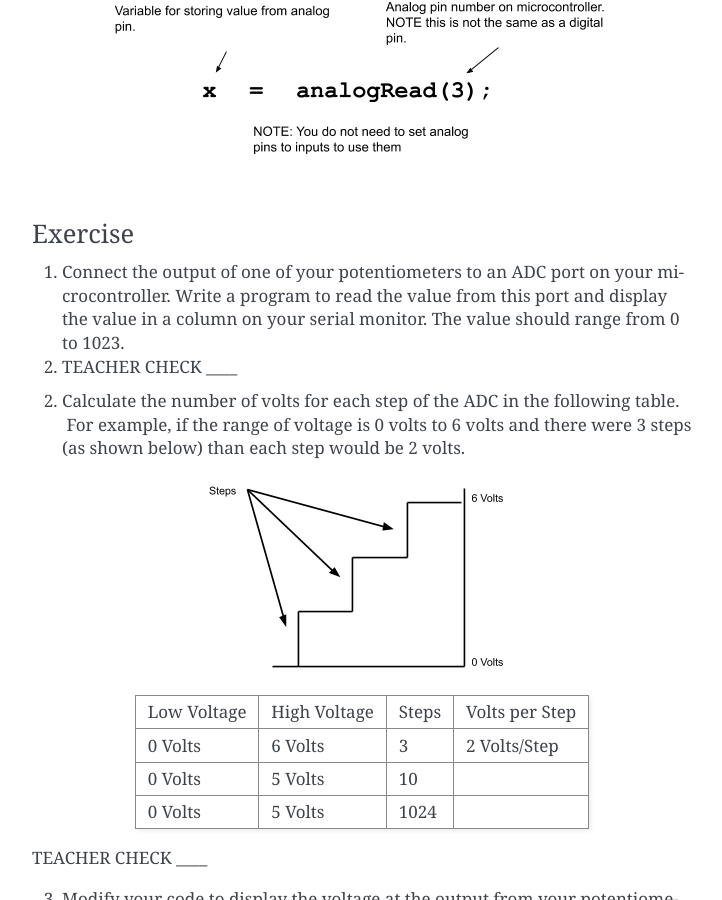
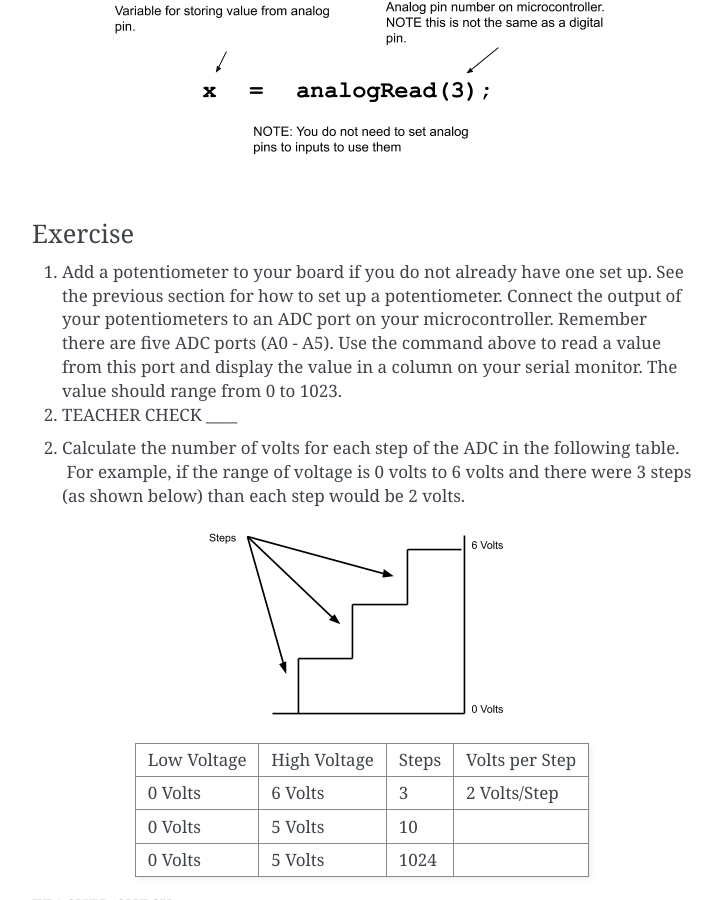
Before and after one commit to maxtkc/mvths-wiki, a Sphinx documentation site: the page built from docs/021-analog-to-digital-conversion.rst, in a window 1280 px wide and 900 px high, scrolled down 1401 px. Shown: the whole window, without its empty margins (388-1110 px from the left). Built offline with Sphinx 7.4.7, drawn with Linux system fonts in a browser that asks for light colours.

Commit message:
Update 021-analog-to-digital-conversion.rst

```diff
--- a/docs/021-analog-to-digital-conversion.rst
+++ b/docs/021-analog-to-digital-conversion.rst
@@ -46,9 +46,10 @@ you will need to use the following command.
 Exercise
 ~~~~~~~~
 
-1. Connect the output of one of your potentiometers to an ADC port on
-   your microcontroller. Write a program to read the value from this
-   port and display the value in a column on your serial monitor. The
+1. Add a potentiometer to your board if you do not already have one set up. See the
+   previous section for how to set up a potentiometer. Connect the output of your potentiometers to an ADC port on
+   your microcontroller. Remember there are five ADC ports (A0 - A5). Use the command above to read a value
+   from this port and display the value in a column on your serial monitor. The
    value should range from 0 to 1023.
 
 2. TEACHER CHECK \_\_\_\_
```
